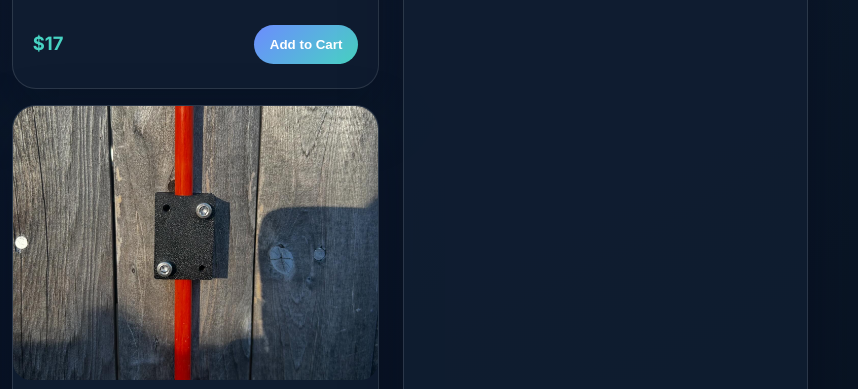
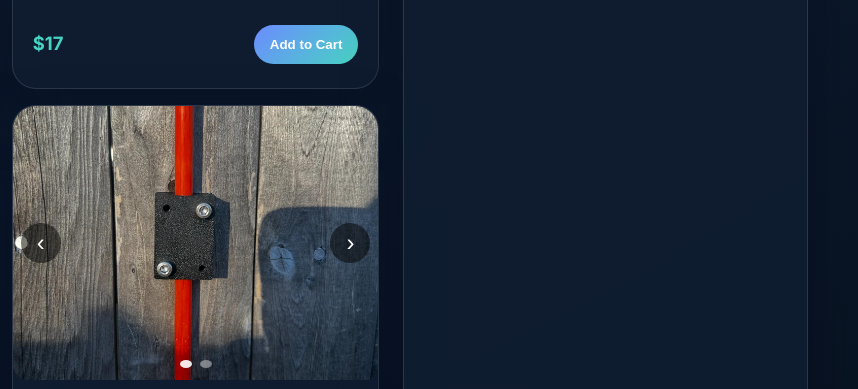
Before and after one commit to JoevaScript1/3d-Print-Site, a website built with Vite: page index.html in a window 1280 px wide. Shown: the part 1649-2038 px from the top of the page, 422-1280 px from the left. Built offline with nearby package versions, Linux system fonts and the light colour scheme.

Commit message:
Add 2-photo carousel to Plow Marker Brackets card

```diff
--- a/index.html
+++ b/index.html
@@ -153,8 +153,17 @@
                 </div>
               </div>
             </article>
-            <article class="product-card">
-              <img src="assets/Plow%20Marker%20Brace%20Back%20and%20Front.JPG" alt="Plow Marker Brackets with screws 4 pack" />
+            <article class="product-card product-carousel">
+              <div class="carousel-container">
+                <img class="carousel-image" src="assets/Plow%20Marker%20Brace%20Back%20and%20Front.JPG" alt="Plow Marker Brackets - view 1" />
+                <img class="carousel-image" src="assets/Back%20Plate%20Plow%20Marker.JPG" alt="Plow Marker Brackets - back plate" style="display: none;" />
+                <button class="carousel-nav carousel-prev" aria-label="Previous image">‹</button>
+                <button class="carousel-nav carousel-next" aria-label="Next image">›</button>
+                <div class="carousel-dots">
+                  <button class="carousel-dot active" data-index="0"></button>
+                  <button class="carousel-dot" data-index="1"></button>
+                </div>
+              </div>
               <div class="product-card__content">
                 <h3>Plow Marker Brackets with screws 4 pack</h3>
                 <p>Durable mounting brackets with fasteners for secure installation.</p>
```
